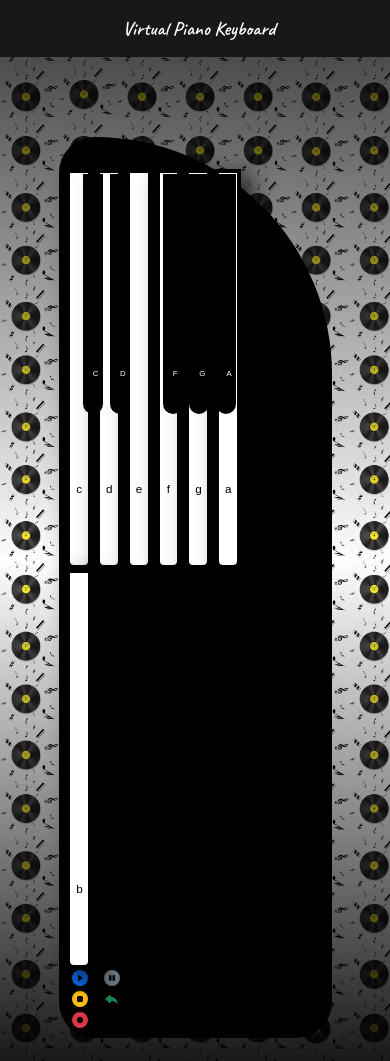
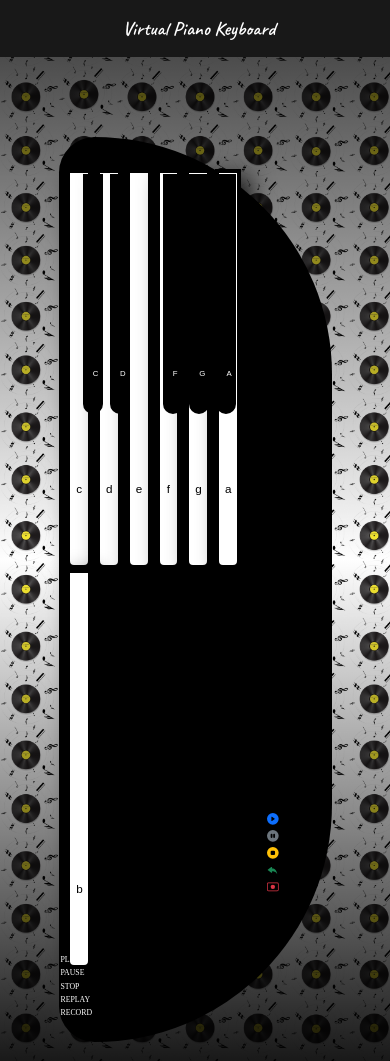
Before and after one commit to Shivam118/Piano-using-Javascipt, a plain HTML site: page Piano.html in a window 390 px wide. Drawn offline with nearby package versions, Linux system fonts and the light colour scheme.

Commit message:
Improved Responsiveness

```diff
--- a/Piano.html
+++ b/Piano.html
@@ -13,7 +13,7 @@
     <!-- CSS only -->
     <style>
         body {
-            overflow: hidden;
+            /* overflow: hidden; */
             padding: 0rem;
             margin: 0rem;
         }
@@ -42,31 +42,49 @@
             background-size: 100vw;
             height: 100vh;
         }
+
         .board {
             padding: 2rem 2vw;
             padding-bottom: 0.4rem;
             border-top-left-radius: 3rem;
             border-bottom-left-radius: 3rem;
-            border-bottom-right-radius: 3rem;
+            border-bottom-right-radius: 20rem;
             border-top-right-radius: 20rem;
             background: black;
+            width:auto;
         }
+
         .subboard {
             position: relative;
             display: inline-block;
-            /* padding-left:3rem; */
             width: 51vw;
         }
-
-        .boardbtn {
+        .boardbtn{
+            position:relative;
+            left:-2vw;
+        }
+        .boardbtn,.btnlabel{
             display: inline-block;
         }
+        .btnlabel{
+            position:relative;
+            top:-1rem;
+            left:-2.5vw;
+            color:white;
+            font-size:2vw;
+            line-height:3.4vw;
+            height:auto;
+            margin-left:1vw;
+        }
+        .btnlabel span{
+            display:block;
 
+        }
         .middle-note {
             background: white;
             color: Black;
             border: 0.3rem solid black;
-            width:6.6vw;
+            width: 6.6vw;
             height: 25rem;
             font-size: 3vw;
             padding-top: 15rem;
@@ -138,14 +156,26 @@
         .text-white {
             color: #fff !important
         }
-        .play,.pause,.stop,.replay,.record{
-            background:none;
-            border:0rem;
+
+        .play,
+        .pause,
+        .stop,
+        .replay,
+        .record {
+            background: none;
+            border: 0rem;
+            display:block;
         }
-        .play:hover,.pause:hover,.stop:hover,.replay:hover,.record:hover{
+
+        .play:hover,
+        .pause:hover,
+        .stop:hover,
+        .replay:hover,
+        .record:hover {
             cursor: not-allowed;
         }
-        .bi{
+        .bi {
+            width: 3vw;
         }
     </style>
 </head>
@@ -174,41 +204,48 @@
             </div>
             <div class="boardbtn">
                     <button class="play">
-                    <svg xmlns="http://www.w3.org/2000/svg" width="16" height="16" fill="currentColor"
+                        <svg xmlns="http://www.w3.org/2000/svg" fill="currentColor"
                             class="bi bi-play-circle-fill text-primary" viewBox="0 0 16 16">
                             <path
                                 d="M16 8A8 8 0 1 1 0 8a8 8 0 0 1 16 0zM6.79 5.093A.5.5 0 0 0 6 5.5v5a.5.5 0 0 0 .79.407l3.5-2.5a.5.5 0 0 0 0-.814l-3.5-2.5z" />
                         </svg>
                     </button>
                     <button class="pause">
-                    <svg xmlns="http://www.w3.org/2000/svg" width="16" height="16" fill="currentColor"
+                        <svg xmlns="http://www.w3.org/2000/svg" fill="currentColor"
                             class="bi bi-pause-circle-fill text-secondary" viewBox="0 0 16 16">
                             <path
                                 d="M16 8A8 8 0 1 1 0 8a8 8 0 0 1 16 0zM6.25 5C5.56 5 5 5.56 5 6.25v3.5a1.25 1.25 0 1 0 2.5 0v-3.5C7.5 5.56 6.94 5 6.25 5zm3.5 0c-.69 0-1.25.56-1.25 1.25v3.5a1.25 1.25 0 1 0 2.5 0v-3.5C11 5.56 10.44 5 9.75 5z" />
                         </svg>
                     </button>
-                <br>
                     <button class="stop">
-                    <svg xmlns="http://www.w3.org/2000/svg" width="16" height="16" fill="currentColor"
+                        <svg xmlns="http://www.w3.org/2000/svg" fill="currentColor"
                             class="bi bi-stop-circle-fill text-warning" viewBox="0 0 16 16">
                             <path
                                 d="M16 8A8 8 0 1 1 0 8a8 8 0 0 1 16 0zM6.5 5A1.5 1.5 0 0 0 5 6.5v3A1.5 1.5 0 0 0 6.5 11h3A1.5 1.5 0 0 0 11 9.5v-3A1.5 1.5 0 0 0 9.5 5h-3z" />
                         </svg>
                     </button>
                 <button class="replay">
-                    <svg xmlns="http://www.w3.org/2000/svg" width="16" height="16" fill="currentColor"
-                        class="bi bi-reply-fill text-success" viewBox="0 0 16 16">
+                    <svg xmlns="http://www.w3.org/2000/svg" fill="currentColor" class="bi bi-reply-fill text-success"
+                        viewBox="0 0 16 16">
                         <path
                             d="M5.921 11.9 1.353 8.62a.719.719 0 0 1 0-1.238L5.921 4.1A.716.716 0 0 1 7 4.719V6c1.5 0 6 0 7 8-2.5-4.5-7-4-7-4v1.281c0 .56-.606.898-1.079.62z" />
                     </svg>
                 </button>
-                <br>
-                <button class="record btn-danger">
-                    <svg xmlns="http://www.w3.org/2000/svg" width="16" height="16" fill="currentColor"
-                        class="bi bi-record-circle-fill text-danger" viewBox="0 0 16 16">
-                        <path d="M16 8A8 8 0 1 1 0 8a8 8 0 0 1 16 0zm-8 3a3 3 0 1 0 0-6 3 3 0 0 0 0 6z" />
+                <button class="record">
+                    <svg xmlns="http://www.w3.org/2000/svg" fill="currentColor" class="bi bi-record-btn text-danger"
+                        viewBox="0 0 16 16">
+                        <path d="M8 11a3 3 0 1 0 0-6 3 3 0 0 0 0 6z" />
+                        <path
+                            d="M0 4a2 2 0 0 1 2-2h12a2 2 0 0 1 2 2v8a2 2 0 0 1-2 2H2a2 2 0 0 1-2-2V4zm15 0a1 1 0 0 0-1-1H2a1 1 0 0 0-1 1v8a1 1 0 0 0 1 1h12a1 1 0 0 0 1-1V4z" />
                     </svg>
                 </button>
+            </div>
+            <div class="btnlabel">
+                <span>PLAY</span>
+                <span>PAUSE</span>
+                <span>STOP</span>
+                <span>REPLAY</span>
+                <span>RECORD</span>
             </div>
         </div>
     </div>
```
Lines whose indentation alone changed are shown as unchanged.
